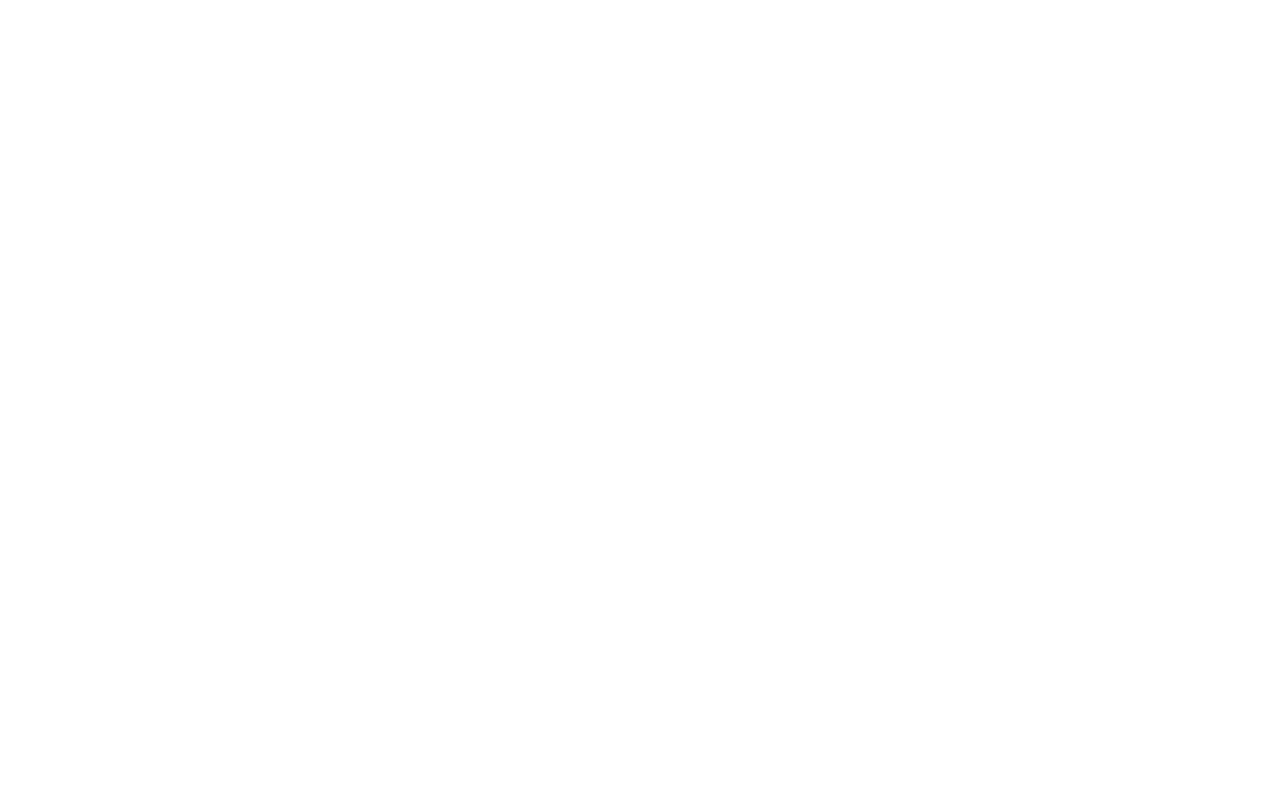
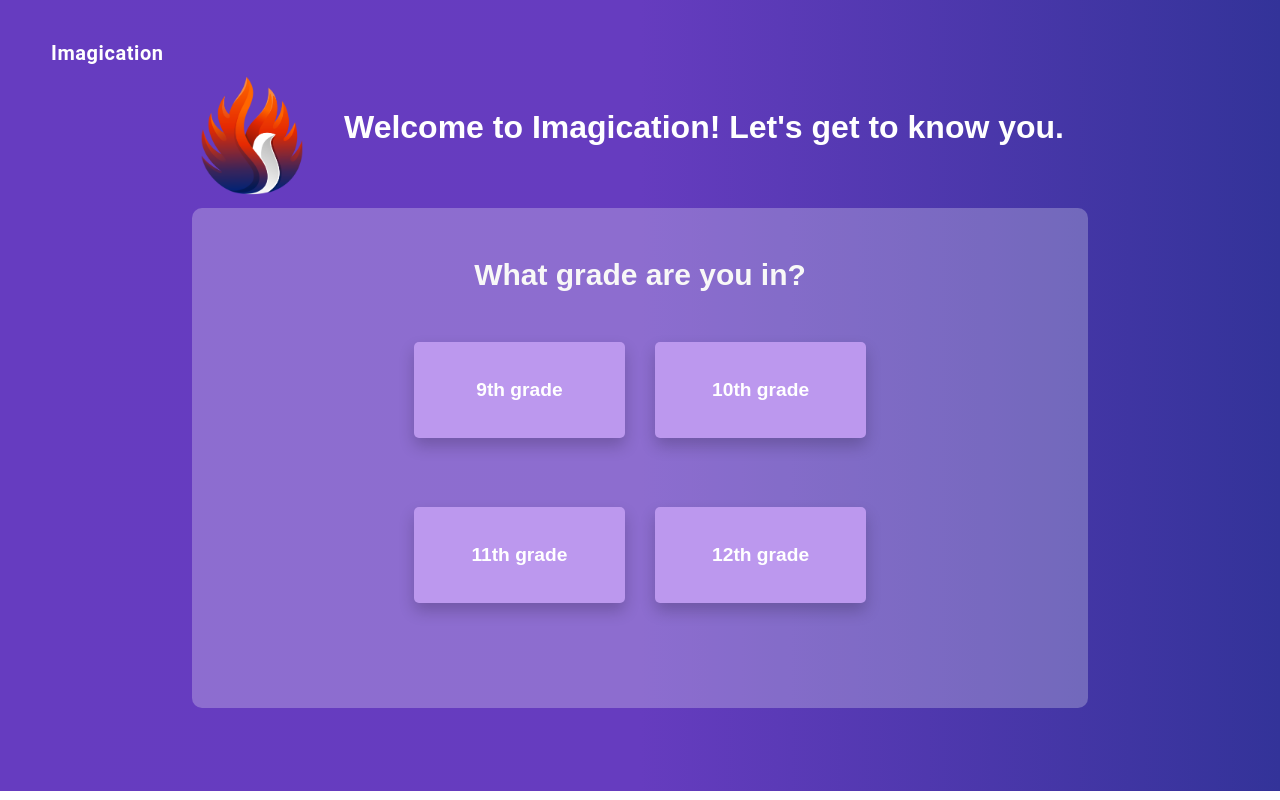
Before and after one commit to Diana-Rosado/diana-rosado.github.io, a React (Create React App) app: page /Form in a window 1280 px wide. Built offline with nearby package versions, Linux system fonts and the light colour scheme.

Commit message:
Form for Serena

```diff
--- a/src/App.js
+++ b/src/App.js
@@ -1,6 +1,7 @@
 import HomePage from './components/HomePage/HomePage.jsx';
 import {Route, BrowserRouter as Router, Switch} from "react-router-dom";
-import Serena from './components/Serena/Form.jsx';
+import Form from './components/Serena/Form.jsx';
+import Interests from './components/Serena/Interests.jsx';
 
 function App () {
   return (
@@ -8,7 +9,8 @@
     <Router>
       <Switch>
         <Route path = "/" exact component = {HomePage}/>
-        <Route path="/Serena" component = {Serena}/>
+        <Route path="/Form" component = {Form}/>
+        <Route path= "/Interests" component = {Interests}/>
       </Switch>
       </Router>
     </div>
--- a/src/components/HomePage/home/home.jsx
+++ b/src/components/HomePage/home/home.jsx
@@ -19,7 +19,7 @@
           <div>
             <h1>Imagication</h1>
             <p>Enhancing your educational journey.</p>
-            <Button className = {classes.buttonStyle} component={Link} to ="/Serena" >Get Started Now</Button>
+            <Button className = {classes.buttonStyle} component={Link} to ="/Form" >Get Started Now</Button>
           </div>
         </div>
         <div className={classes.homeImage}>
--- a/src/components/Serena/Form.jsx
+++ b/src/components/Serena/Form.jsx
@@ -15,9 +15,9 @@
 
     const NextPage = () =>  (
         <div className = {classes.nextCtn}>
-            <button className = {classes.nextBtn}>
+            <Button component ={Link} to = "/Interests" exact className = {classes.nextBtn}>
             Next
-            </button>
+            </Button>
         </div>
     )
     return (
--- /dev/null
+++ b/src/components/Serena/Interests.jsx
@@ -0,0 +1,17 @@
+import React from 'react';
+import { makeStyles } from "@material-ui/core";
+import interestStyles from "./formStyles.js";
+
+const useStyles = makeStyles(interestStyles);
+
+function Interests() {
+    const classes = useStyles();
+    return (
+        <div>
+
+            <h3>Hello</h3>
+        </div>
+    )
+};
+
+export default Interests
--- a/src/components/Serena/formStyles.js
+++ b/src/components/Serena/formStyles.js
@@ -11,6 +11,8 @@
         width: '15vh',
         position: 'absolute',
         left: '15%',
+
+
     },
     link: {
         backgroundImage: "linear-gradient(to right, #663CC0, #663CBF, #333399)",
@@ -24,12 +26,11 @@
         textTransform: 'capitalize'
     },
     greet : {
-        fontSize: '38px',
+        fontSize: '2.5vw',
         marginLeft: '10%',
         color: 'white',
         fontWeight: 'bold',
         fontFamily: 'sans-serif',
-
 
     },
     container : {
@@ -95,7 +96,7 @@
     },
 
     btn: {
-        fontSize: '25px',
+        fontSize: '1.5vw',
         backgroundColor: '#BC98EE',
         borderRadius: '5px',
         height: '5em',
@@ -116,7 +117,8 @@
         border: 'none',
         borderRadius: '5px',
         color: 'white',
-        fontSize: '20px',
+        fontSize: '1.3vw',
+        fontWeight: 'bold',
 
         "&:hover": {
             cursor: 'pointer',
@@ -126,10 +128,9 @@
 
     },
     nextCtn: {
-        position: 'absolute',
+        position: 'fixed',
         right: '17%',
         bottom: '13%',
-        fontWeight: 'bold',
 
     },
 };
```
Also changed, not shown: src/components/Serena/Serena.jsx (added, +11 -0 lines), src/components/Serena/interestStyles.js (added).
